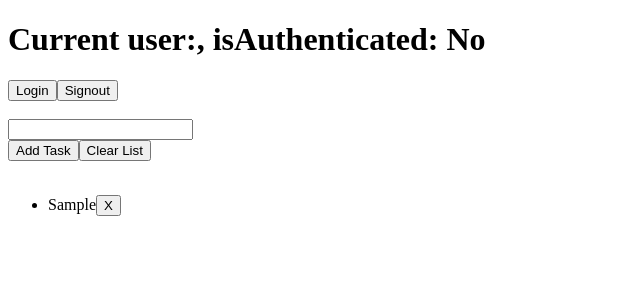
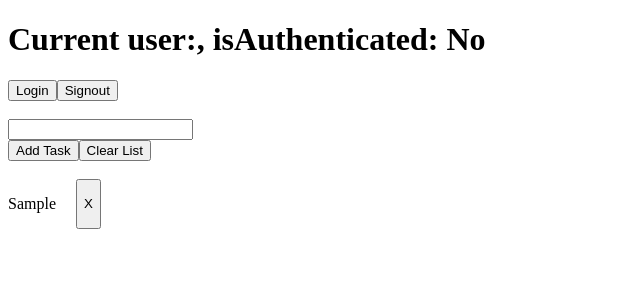
Before and after one commit to acciojob/context-reducer-santmailo, a React app: page / in a window 1280 px wide. Both pictures are taken after typing "Sample" into the empty fields and a click on the button "Add Task". Shown: the top 300 px of the page, without its empty margins (0-640 px from the left). Built offline with nearby package versions, Linux system fonts and the light colour scheme.

Commit message:
attempt 4

```diff
--- a/src/components/App.js
+++ b/src/components/App.js
@@ -75,12 +75,10 @@ const App = () => {
 
       <br />
       <br />
-
-      <ul>
       {list.map((item) => {
         return (
-            <li id={item.idItem} key={item.idItem}>
-              {item.item}
+          <div style={{ display: "flex", gap: "20px" }} key={item.idItem}>
+            <p id={item.idItem}>{item.item}</p>
             <button
               id={item.removeItem}
               onClick={() => {
@@ -90,13 +88,11 @@ const App = () => {
                 setList(newArr);
               }}
             >
-                {" "}
               X
             </button>
-            </li>
+          </div>
         );
       })}
-      </ul>
     </div>
   );
 };
```
Lines whose indentation alone changed are shown as unchanged.
